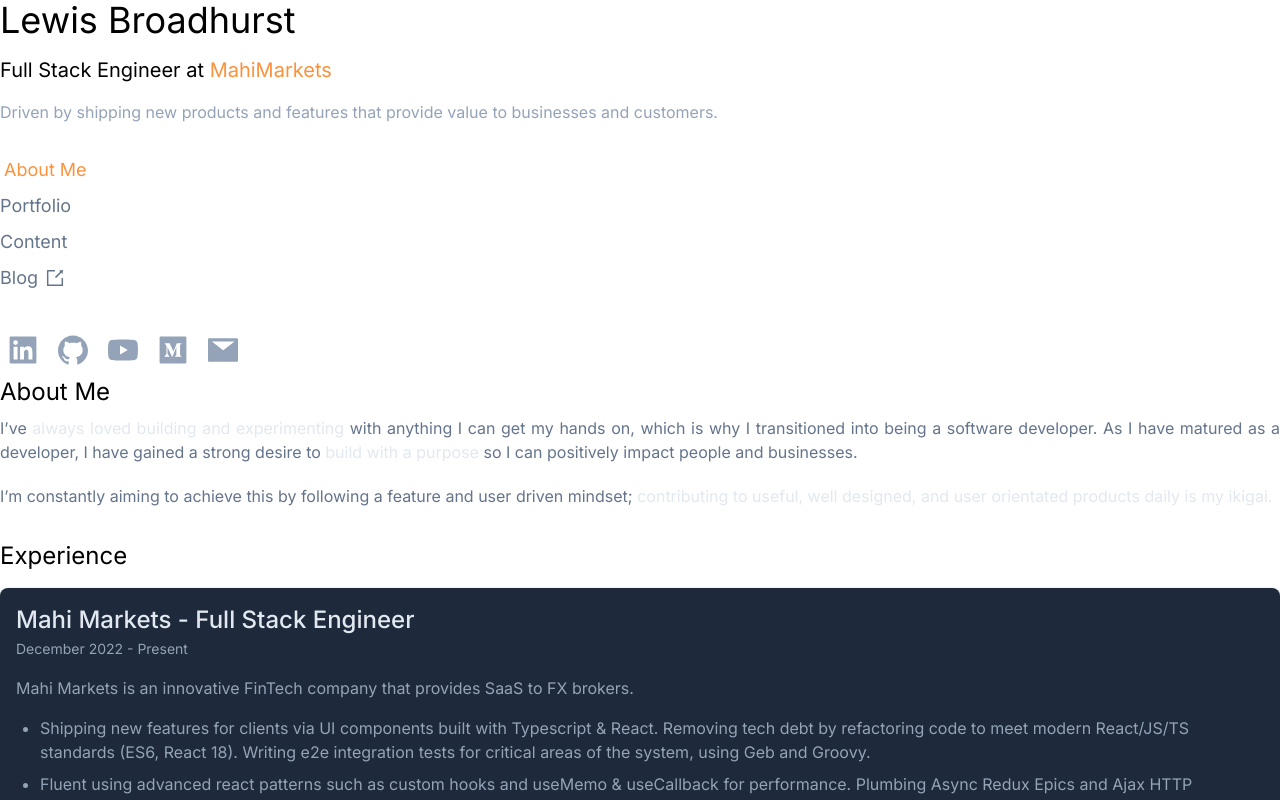
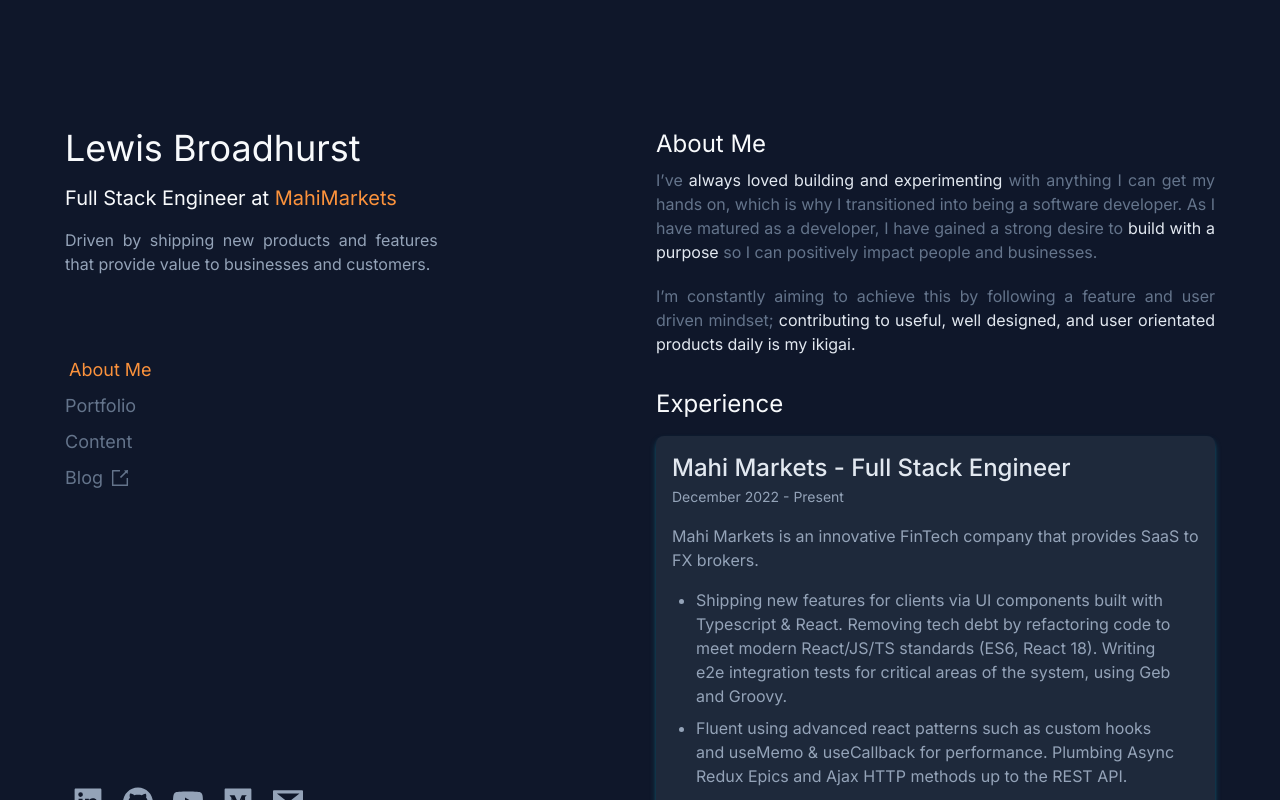
Before and after one commit to LMBroadhurst/CRYPTO_SUPERAPP, a Next.js app: page / in a window 1280 px wide. Shown: the top 800 px of the page. Built offline with nearby package versions, Linux system fonts and the light colour scheme.

Commit message:
migration fixed with tw patch

```diff
--- a/tailwind.config.js
+++ b/tailwind.config.js
@@ -1,8 +1,7 @@
 /** @type {import('tailwindcss').Config} */
 module.exports = {
   content: [
-    './public/**/*.html',
-    './pages/**/*.{js,ts,jsx,tsx}',
+    './app/**/*.{js,ts,jsx,tsx}',
     './components/**/*.{js,ts,jsx,tsx}',
   ],
   theme: {
```
